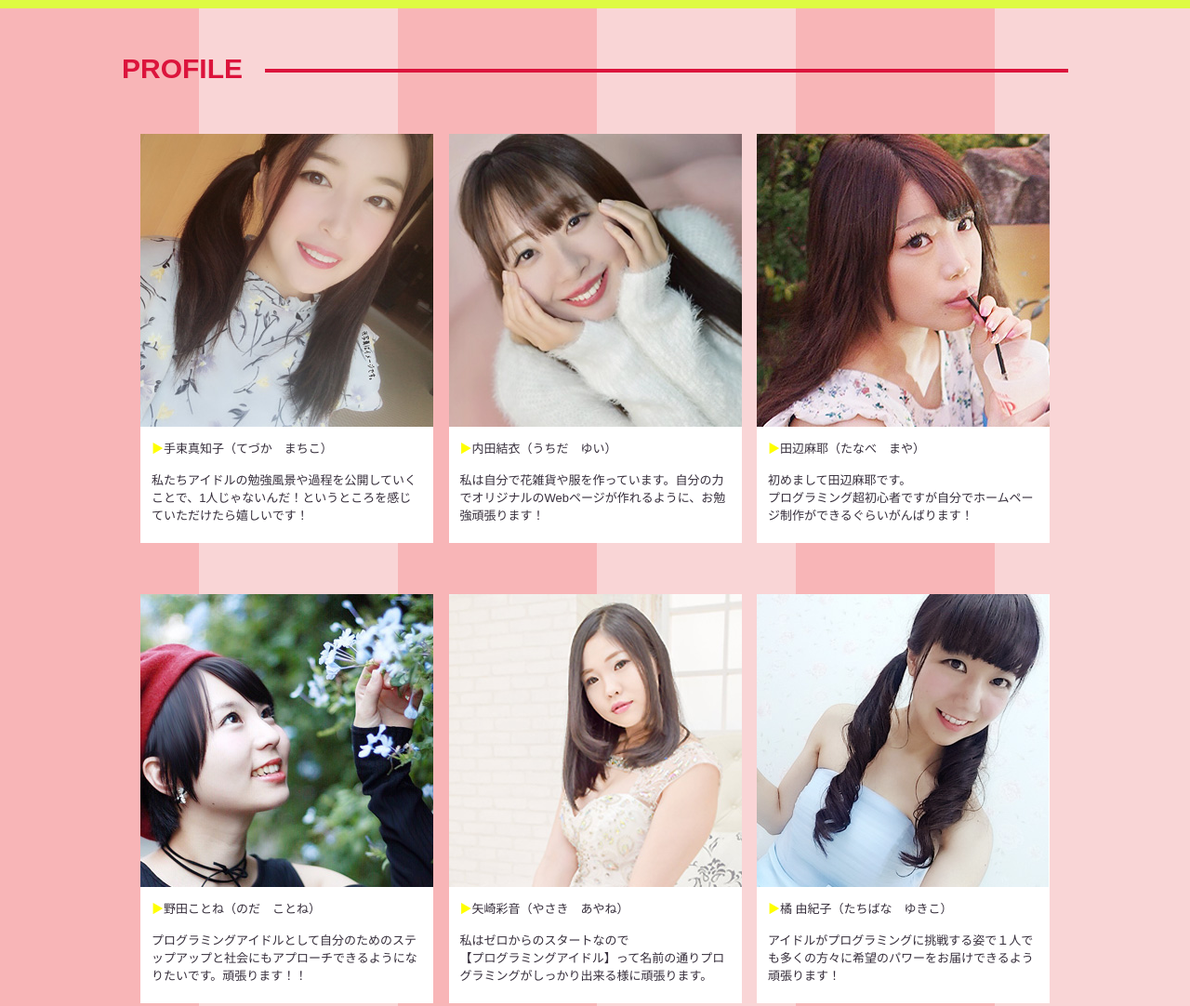
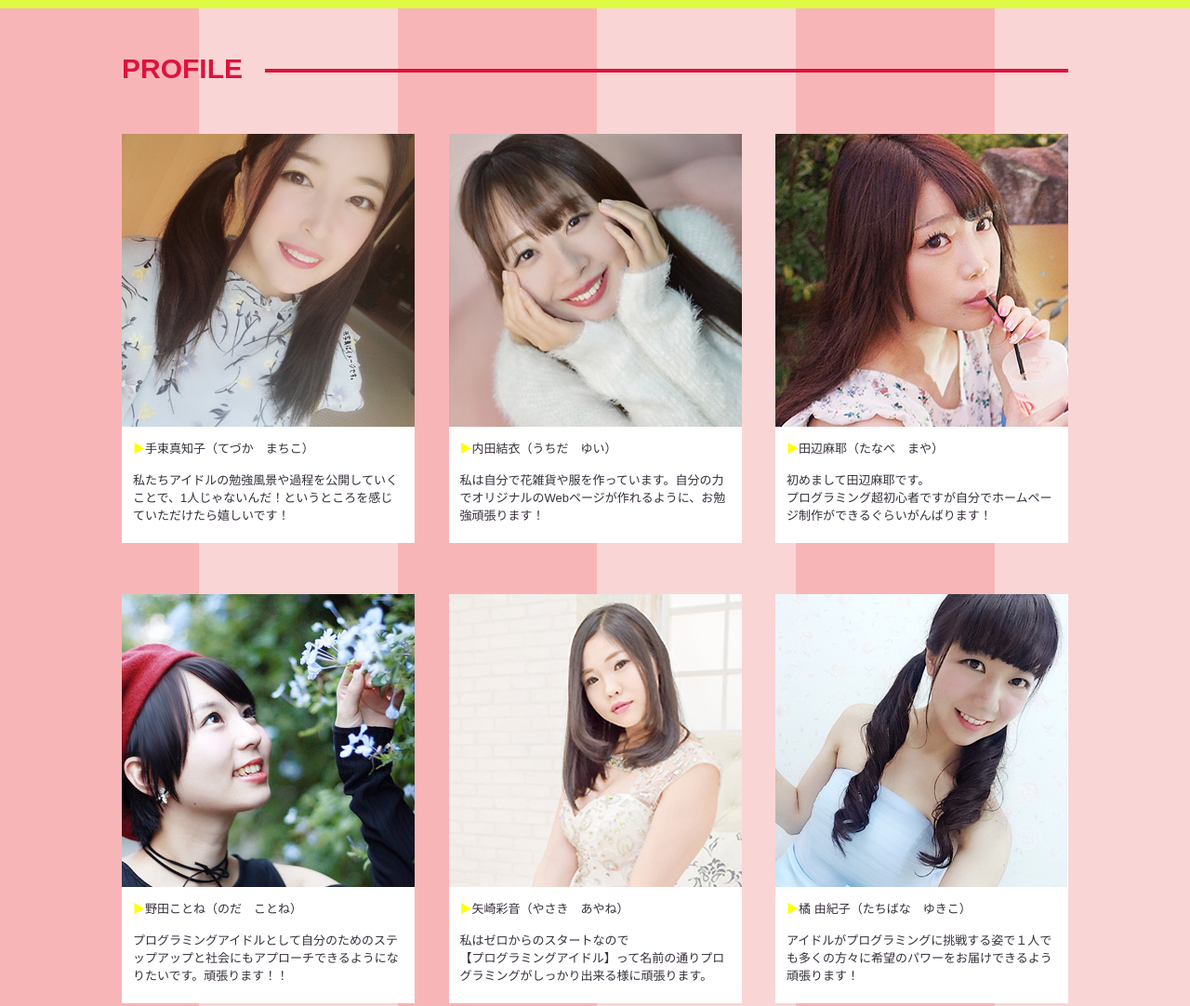
Before and after one commit to sannkaku/frontierlink, a plain HTML site: page index.html in a window 1280 px wide. Shown: the part 2040-3122 px from the top of the page at 93% size. Drawn offline with nearby package versions, Linux system fonts and the light colour scheme.

Commit message:
flexボックスにして修正してみました。 （参考：https://xn--web-oi9du9bc8tgu2a.com/css-basis-flex/ ）

```diff
--- a/programmer_idol.css
+++ b/programmer_idol.css
@@ -358,6 +358,10 @@ a{
 	padding-left: 0;
 	padding-right: 0;
 	clear: both;
+	display: flex;
+    flex-direction: row;
+    flex-wrap: wrap;
+    justify-content: space-between;
 }
 
 .profile_photos,
@@ -370,6 +374,8 @@ a{
 .profile_photos{
 	width: 315px;
 	height: 440px;
+	margin-left: 0;
+    margin-right: 0;
 }
 
 .profile_photos p{
```
